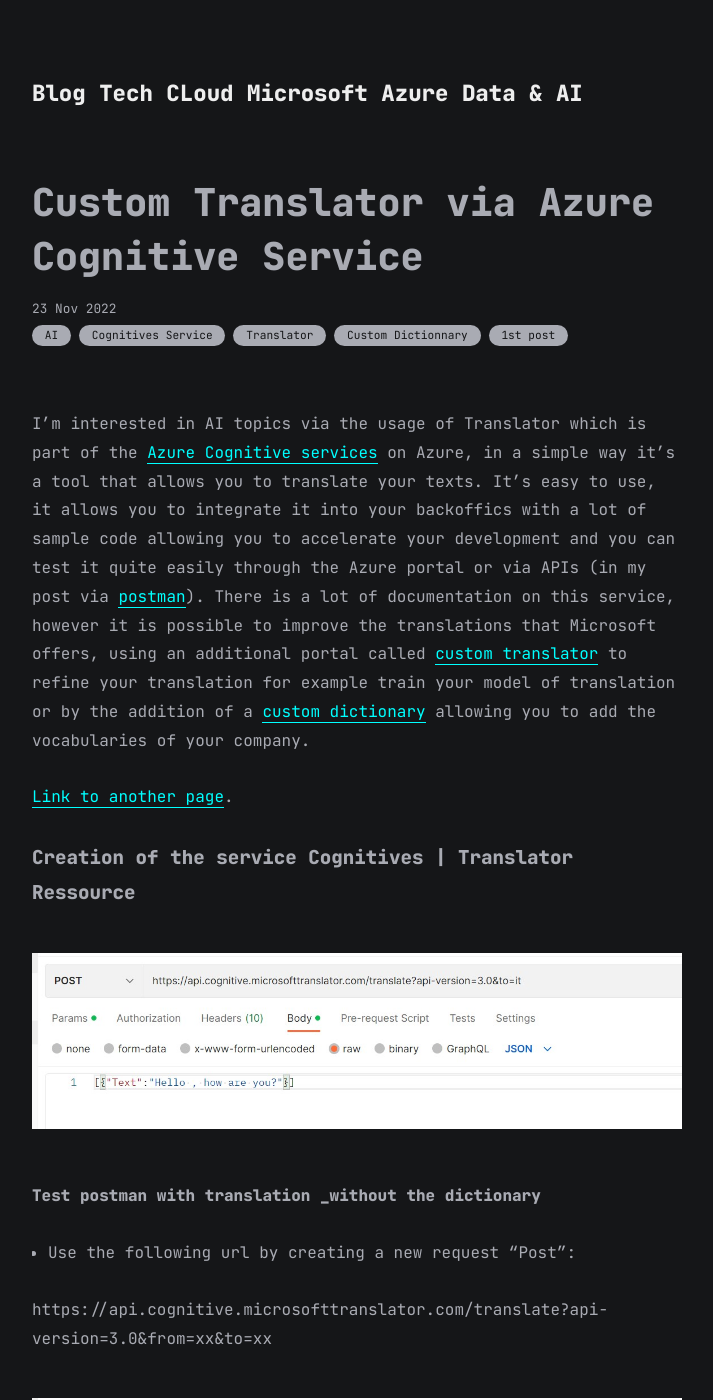
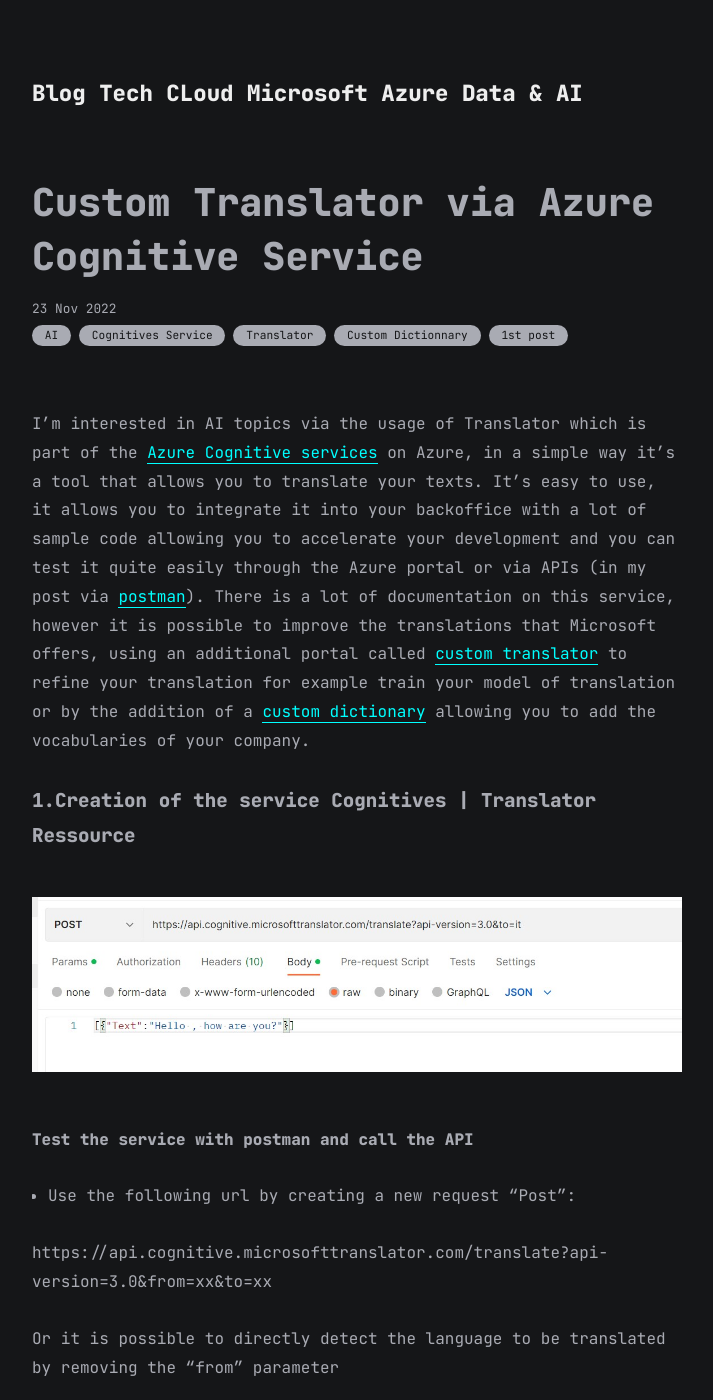
Before and after one commit to marc-hadjeje/marc-hadjeje.github.io, a Jekyll site: the page built from all_collections/_posts/2022-11-24-Azure Cognitive Services.md, in a window 1280 px wide and 1400 px high. Shown: the whole window, without its empty margins (283-996 px from the left). Built offline with Jekyll 4.4.1, drawn with Linux system fonts in a browser that asks for light colours; some of the changed text lies outside the part shown.

Commit message:
Update 2022-11-24-Azure Cognitive Services.md

```diff
--- a/all_collections/_posts/2022-11-24-Azure Cognitive Services.md
+++ b/all_collections/_posts/2022-11-24-Azure Cognitive Services.md
@@ -5,20 +5,21 @@ date: 2022-11-23
 categories: [AI,Cognitives Service, Translator,Custom Dictionnary,1st post]
 ---
 
-I'm interested in AI topics via the usage of Translator which is part of the [Azure Cognitive services](https://azure.microsoft.com/fr-fr/products/cognitive-services/) on Azure, in a simple way it's a tool that allows you to translate your texts. It's easy to use, it allows you to integrate it into your backoffics with a lot of sample code allowing you to accelerate your development and you can test it quite easily through the Azure portal or via APIs (in my post via [postman](https://www.postman.com/)). There is a lot of documentation on this service, however it is possible to improve the translations that Microsoft offers, using an additional portal called [custom translator](https://portal.customtranslator.azure.ai/) to refine your translation for example train your model of translation or by the addition of a [custom dictionary](https://learn.microsoft.com/en-us/azure/cognitive-services/translator/custom-translator/concepts/dictionaries) allowing you to add the vocabularies of your company.
+I'm interested in AI topics via the usage of Translator which is part of the [Azure Cognitive services](https://azure.microsoft.com/fr-fr/products/cognitive-services/) on Azure, in a simple way it's a tool that allows you to translate your texts. It's easy to use, it allows you to integrate it into your backoffice with a lot of sample code allowing you to accelerate your development and you can test it quite easily through the Azure portal or via APIs (in my post via [postman](https://www.postman.com/)). There is a lot of documentation on this service, however it is possible to improve the translations that Microsoft offers, using an additional portal called [custom translator](https://portal.customtranslator.azure.ai/) to refine your translation for example train your model of translation or by the addition of a [custom dictionary](https://learn.microsoft.com/en-us/azure/cognitive-services/translator/custom-translator/concepts/dictionaries) allowing you to add the vocabularies of your company.
 
-[Link to another page](./another-page.html).
-
-##### Creation of the service Cognitives | Translator Ressource
+##### 1.Creation of the service Cognitives | Translator Ressource
 
 ![Text translator](https://raw.githubusercontent.com/marc-hadjeje/marc-hadjeje.github.io/main/assets/images/text_translator.jpg)
 
-###### Test postman with translation _without the dictionary
+###### Test the service with postman and call the API
 
 -	Use the following url by creating a new request "Post":
 
  https://api.cognitive.microsofttranslator.com/translate?api-version=3.0&from=xx&to=xx
 
+ Or it is possible to directly detect the language to be translated by removing the "from" parameter
+
+https://api.cognitive.microsofttranslator.com/translate?api-version=3.0&to=xx
 
 ![Text translator](https://raw.githubusercontent.com/marc-hadjeje/marc-hadjeje.github.io/main/assets/images/text_translator.jpg)
 
```
